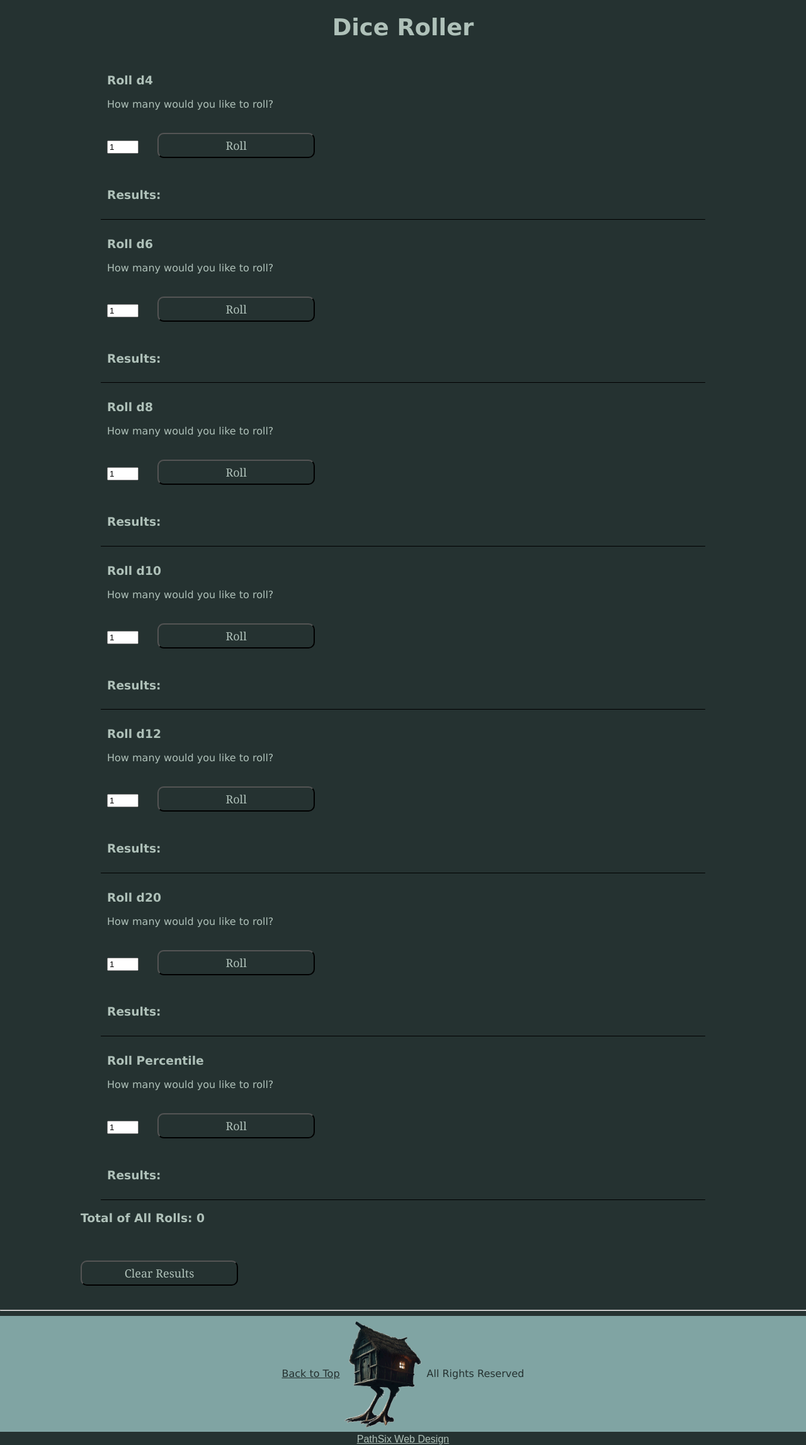
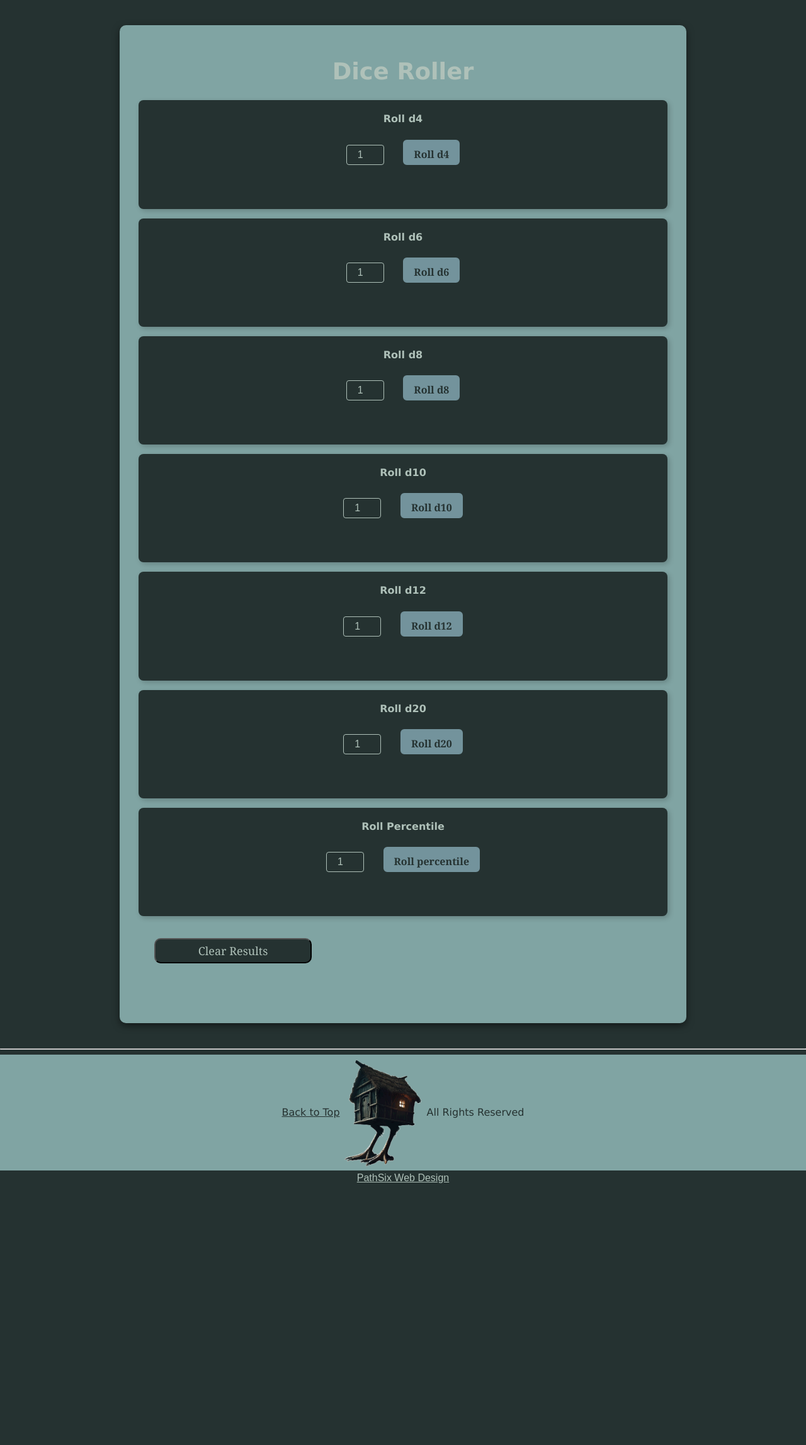
Before and after one commit to boonewh/pathsixgames, a Flask app: page /dice in a window 1280 px wide. Shown: the part 52-2347 px from the top of the page at 63% size. After the commit the page ends 1931 px from the top, so only its background shows below. Run offline with Flask 3, Linux system fonts and the light colour scheme.

Commit message:
Dice page converted to Python with some JavaScript for smoother transitions

```diff
--- a/pathsixgames/static/css/main.css
+++ b/pathsixgames/static/css/main.css
@@ -383,29 +383,138 @@ figcaption a {
   font-weight: bold;
 }
 
-/* Dice Roller Styles */
-
-input[type="number"] {
-  width: 50px;
+/* Dice Roller Styles - Contained to .diceMain */
+.diceMain {
+  max-width: 900px;
+  margin: 40px auto;
+  padding: 30px;
+  background: var(--secondary);
+  border-radius: 10px;
+  box-shadow: 0px 4px 12px rgba(0, 0, 0, 0.5);
+  text-align: center;
 }
 
+/* Grid Layout for Dice */
+.dice-container {
+  display: grid;
+  grid-template-columns: 1fr 1fr;
+}
+
+/* Individual Dice Block */
 .dice {
+  background: var(--primary);
+  padding: 20px;
+  border-radius: 8px;
+  box-shadow: 3px 3px 8px rgba(0, 0, 0, 0.2);
+  color: var(--text);
+  font-weight: bold;
+}
+
+/* Label & Inputs */
+.dice label {
+  font-size: 16px;
+  font-weight: bold;
+  display: block;
+  margin-bottom: 8px;
+  color: var(--text);
+}
+
+.dice input[type="number"] {
+  width: 60px;
+  text-align: center;
+  padding: 6px;
+  font-size: 16px;
+  border: 1px solid var(--text);
+  border-radius: 4px;
+  background: var(--primary);
+  color: var(--text);
+}
+
+/* Buttons - Unified Styling */
+.dice button {
+  display: inline-block;
+  width: auto;
+  padding: 10px 15px;
+  margin-top: 15px;
+  font-size: 16px;
+  font-weight: bold;
+  border: 2px solid var(--accent);
+  border-radius: 6px;
+  cursor: pointer;
+  background: var(--accent);
+  color: var(--primary);
+  transition: var(--transition);
+}
+
+/* Button Hover & Active */
+.dice button:hover {
+  background: var(--secondary);
+  border-color: var(--text);
+}
+
+.dice button:active {
+  background: var(--primary);
+}
+
+/* Clear Button */
+#clearResults {
+  margin-top: 30px;
+  width: auto;
+  padding: 12px 20px;
+  font-size: 16px;
+  background: var(--accent);
+  border: 2px solid var(--secondary);
+  color: white;
+  display: block;
+  margin-left: auto;
+  margin-right: auto;
+  border-radius: 6px;
+  cursor: pointer;
+  transition: var(--transition);
+}
+
+#clearResults:hover {
+  background: var(--secondary);
+}
+
+/* Total Display */
+#total {
+  font-size: 18px;
+  font-weight: bold;
+  color: var(--text);
+  margin-top: 20px;
+}
+
+/* Rules Styles */
+
+.rules {
   width: 75%;
   padding: 10px;
   border-bottom: 1px solid black;
   margin: auto;
 }
 
-.dicePic {
-  width: 250px;
-  float: right;
-  border-radius: 125px;
-  margin-right: 320px;
+.rules li.primary {
+  text-transform: uppercase;
+  list-style-type: upper-roman;
 }
 
-#total,
-#clearResults {
-  margin-left: 10%;
+.rules li.second,
+li.tert,
+li.quar {
+  text-transform: none;
+}
+
+.rules li.second {
+  list-style-type: upper-alpha;
+}
+
+.rules li.tert {
+  list-style-type: decimal;
+}
+
+.rules li.quar {
+  list-style-type: lower-alpha;
 }
 
 /* Admin Styles */
@@ -678,7 +787,7 @@ form div:last-child {
   margin-top: 20px;
 }
 
-@media screen and (max-width: 750px) {
+@media screen and (max-width: 768px) {
   /* Navigation Styles */
   nav ul {
     display: none; /* Hide nav links for mobile */
@@ -687,6 +796,11 @@ form div:last-child {
   .navicon {
     display: block; /* Show navicon for mobile */
   }
+
+  .dice-container {
+      grid-template-columns: 1fr; /* Single column layout for small screens */
+  }
+
 
   /* Adventure Log Responsive Styles */
   .blog {
--- a/pathsixgames/templates/dice.html
+++ b/pathsixgames/templates/dice.html
@@ -2,81 +2,91 @@
 
 {% block title %}PathSix Dice Roller{% endblock %}
 
-{% block meta_description %}<meta name="description" content="Dice roller page for any game. d4, d6, d8, d10, d20 or d100 dice rolls.">{% endblock %}
+{% block content %}
+<main class="diceMain">
+    <h1>Dice Roller</h1>
+    <form method="POST" id="dice-form">
+        {{ form.hidden_tag() }}
 
-{% block content %}
-    <main class="diceMain">
-        <h1>Dice Roller</h1>
+        {% for dice_type in ["d4", "d6", "d8", "d10", "d12", "d20", "percentile"] %}
         <div class="dice">
-            <h3>Roll d4</h3>
-            <p>How many would you like to roll?</p>
-            <input type="number" id="d4Num" value="1" min="1">
-            <button class="roll-button" data-type="d4">Roll</button>
-            <h3 id="d4Results">Results:</h3>
-            <h3 id="d4Total"></h3>
+            {{ form[dice_type].label }} {{ form[dice_type]() }}
+            <button type="button" class="roll-button" data-dice="{{ dice_type }}">
+                Roll {{ dice_type }}
+            </button>
+            <div class="dice-result" id="result-{{ dice_type }}">
+                {% if results[dice_type] %}
+                    {{ results[dice_type]|join(", ") }}
+                {% endif %}
+            </div>
         </div>
+        {% endfor %}
 
-        <div class="dice">
-            <h3>Roll d6</h3>
-            <p>How many would you like to roll?</p>
-            <input type="number" id="d6Num" value="1" min="1">
-            <button class="roll-button" data-type="d6">Roll</button>
-            <h3 id="d6Results">Results:</h3>
-            <h3 id="d6Total"></h3>
+        <button type="button" id="clearButton">Clear Results</button>
+
+        <div id="total-result">
+            {% if grand_total %}
+                <h3>Grand Total of All Rolls: {{ grand_total }}</h3>
+            {% endif %}
         </div>
+    </form>
+</main>
 
-        <div class="dice">
-            <h3>Roll d8</h3>
-            <p>How many would you like to roll?</p>
-            <input type="number" id="d8Num" value="1" min="1">
-            <button class="roll-button" data-type="d8">Roll</button>
-            <h3 id="d8Results">Results:</h3>
-            <h3 id="d8Total"></h3>
-        </div>
+<script>
+document.addEventListener("DOMContentLoaded", function() {
+    const form = document.getElementById("dice-form");
+    const totalDiv = document.getElementById("total-result");
 
-        <div class="dice">
-            <h3>Roll d10</h3>
-            <p>How many would you like to roll?</p>
-            <input type="number" id="d10Num" value="1" min="1">
-            <button class="roll-button" data-type="d10">Roll</button>
-            <h3 id="d10Results">Results:</h3>
-            <h3 id="d10Total"></h3>
-        </div>
+    // Handle all roll buttons
+    document.querySelectorAll('.roll-button').forEach(button => {
+        button.addEventListener('click', function(e) {
+            const diceType = this.dataset.dice;
+            const formData = new FormData(form);
+            formData.append('roll_' + diceType, 'roll');
 
-        <div class="dice">
-            <h3>Roll d12</h3>
-            <p>How many would you like to roll?</p>
-            <input type="number" id="d12Num" value="1" min="1">
-            <button class="roll-button" data-type="d12">Roll</button>
-            <h3 id="d12Results">Results:</h3>
-            <h3 id="d12Total"></h3>
-        </div>
+            fetch('/dice', {
+                method: 'POST',
+                headers: {
+                    'X-Requested-With': 'XMLHttpRequest'
+                },
+                body: formData
+            })
+            .then(response => response.json())  // Changed to expect JSON response
+            .then(data => {
+                // Update the specific dice result
+                document.getElementById('result-' + diceType).textContent =
+                    data.results[diceType].join(", ");
 
-        <div class="dice">
-            <h3>Roll d20</h3>
-            <p>How many would you like to roll?</p>
-            <input type="number" id="d20Num" value="1" min="1">
-            <button class="roll-button" data-type="d20">Roll</button>
-            <h3 id="d20Results">Results:</h3>
-            <h3 id="d20Total"></h3>
-        </div>
+                // Update total
+                totalDiv.innerHTML = `<h3>Grand Total of All Rolls: ${data.grand_total}</h3>`;
+            })
+            .catch(error => console.error('Error:', error));
+        });
+    });
 
-        <div class="dice">
-        <h3>Roll Percentile</h3>
-        <p>How many would you like to roll?</p>
-        <input type="number" id="percentileNum" value="1" min="1">
-        <button class="roll-button" data-type="percentile">Roll</button>
-        <h3 id="percentileResults">Results:</h3>
-        <h3 id="percentileTotal"></h3>
-        </div>
+    // Handle clear button
+    document.getElementById('clearButton').addEventListener('click', function() {
+        const formData = new FormData();
+        formData.append('clear', 'clear');
 
-        <h3 id="total">Total of All Rolls: 0</h3>
-
-        <br>
-        <button id="clearResults">Clear Results</button>
-
-    </main>
-    {% block scripts %}<script src="{{ url_for('static', filename='js/diceRoller.js') }}"></script>{% endblock %}
-
-
+        fetch('/dice', {
+            method: 'POST',
+            headers: {
+                'X-Requested-With': 'XMLHttpRequest'
+            },
+            body: formData
+        })
+        .then(response => response.json())  // Changed to expect JSON response
+        .then(data => {
+            // Clear all individual results
+            document.querySelectorAll('.dice-result').forEach(div => {
+                div.textContent = '';
+            });
+            // Clear total
+            totalDiv.innerHTML = '';
+        })
+        .catch(error => console.error('Error:', error));
+    });
+});
+</script>
 {% endblock %}
--- /dev/null
+++ b/pathsixgames/winterMain/forms.py
@@ -0,0 +1,23 @@
+# forms.py
+# forms.py
+from flask_wtf import FlaskForm
+from wtforms import IntegerField, SubmitField
+from wtforms.validators import DataRequired, NumberRange
+
+class DiceRollForm(FlaskForm):
+    d4 = IntegerField("Roll d4", validators=[DataRequired(), NumberRange(min=1)], default=1)
+    d6 = IntegerField("Roll d6", validators=[DataRequired(), NumberRange(min=1)], default=1)
+    d8 = IntegerField("Roll d8", validators=[DataRequired(), NumberRange(min=1)], default=1)
+    d10 = IntegerField("Roll d10", validators=[DataRequired(), NumberRange(min=1)], default=1)
+    d12 = IntegerField("Roll d12", validators=[DataRequired(), NumberRange(min=1)], default=1)
+    d20 = IntegerField("Roll d20", validators=[DataRequired(), NumberRange(min=1)], default=1)
+    percentile = IntegerField("Roll Percentile", validators=[DataRequired(), NumberRange(min=1)], default=1)
+
+    roll_d4 = SubmitField("Roll d4")
+    roll_d6 = SubmitField("Roll d6")
+    roll_d8 = SubmitField("Roll d8")
+    roll_d10 = SubmitField("Roll d10")
+    roll_d12 = SubmitField("Roll d12")
+    roll_d20 = SubmitField("Roll d20")
+    roll_percentile = SubmitField("Roll Percentile")
+    clear = SubmitField("Clear Results")
--- a/pathsixgames/winterMain/routes.py
+++ b/pathsixgames/winterMain/routes.py
@@ -1,5 +1,7 @@
-from flask import Blueprint, render_template
+from flask import Blueprint, render_template, request, jsonify
 from pathsixgames.models import GalleryImage, Post
+from .forms import DiceRollForm
+from .utils import roll_dice, get_total, clear_results, ROLL_RESULTS
 
 winterMain = Blueprint('winterMain', __name__)
 
@@ -16,10 +18,41 @@ def index():
 
     return render_template('index.html', images=images, latest_post=latest_post, first_paragraph=first_paragraph)
 
-@winterMain.route('/dice')
-def dice():
-    return render_template('dice.html')
-
 @winterMain.route('/rules')
 def rules():
     return render_template('rules.html')
+
+@winterMain.route("/dice", methods=["GET", "POST"])
+def dice():
+    form = DiceRollForm()
+    results = {dice: ROLL_RESULTS[dice] for dice in ROLL_RESULTS}
+    grand_total = get_total()
+
+    if request.method == "POST":
+        # Handle clear action
+        if "clear" in request.form:
+            clear_results()
+            results = {dice: [] for dice in ROLL_RESULTS}
+            grand_total = 0
+        else:
+            # Handle dice rolls
+            for dice_type in ROLL_RESULTS.keys():
+                if f"roll_{dice_type}" in request.form:
+                    num_dice = int(request.form.get(dice_type, 1))
+                    roll_dice(dice_type, num_dice)
+                    results = {dice: ROLL_RESULTS[dice] for dice in ROLL_RESULTS}
+                    grand_total = get_total()
+                    break
+
+        # If it's an AJAX request, return JSON
+        if request.headers.get("X-Requested-With") == "XMLHttpRequest":
+            return jsonify({
+                'results': results,
+                'grand_total': grand_total
+            })
+
+    # For regular requests, return the full page
+    return render_template("dice.html",
+                         form=form,
+                         results=results,
+                         grand_total=grand_total)
```
Also changed, not shown: pathsixgames/templates/partials/dice_results.html (added, +15 -0 lines), pathsixgames/winterMain/utils.py (added, +44 -0 lines).
